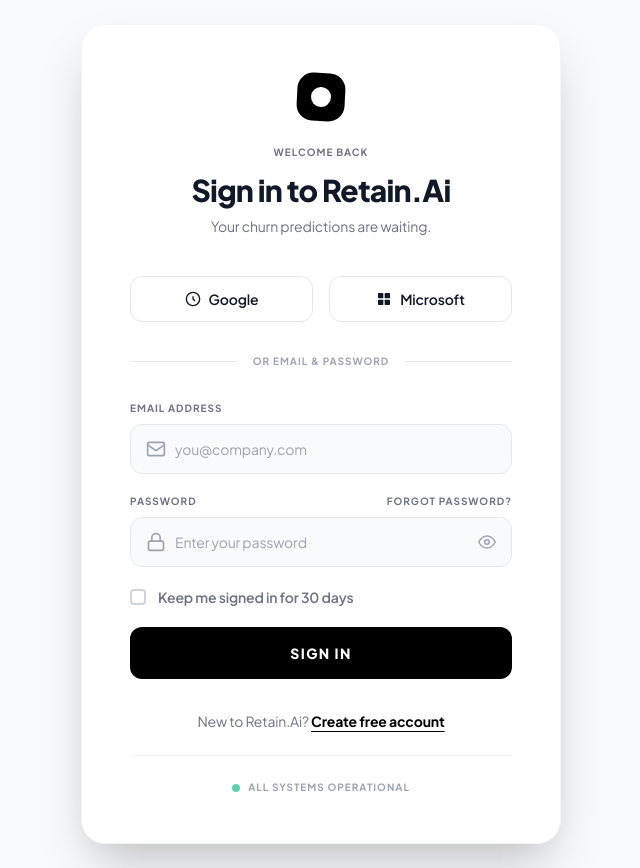
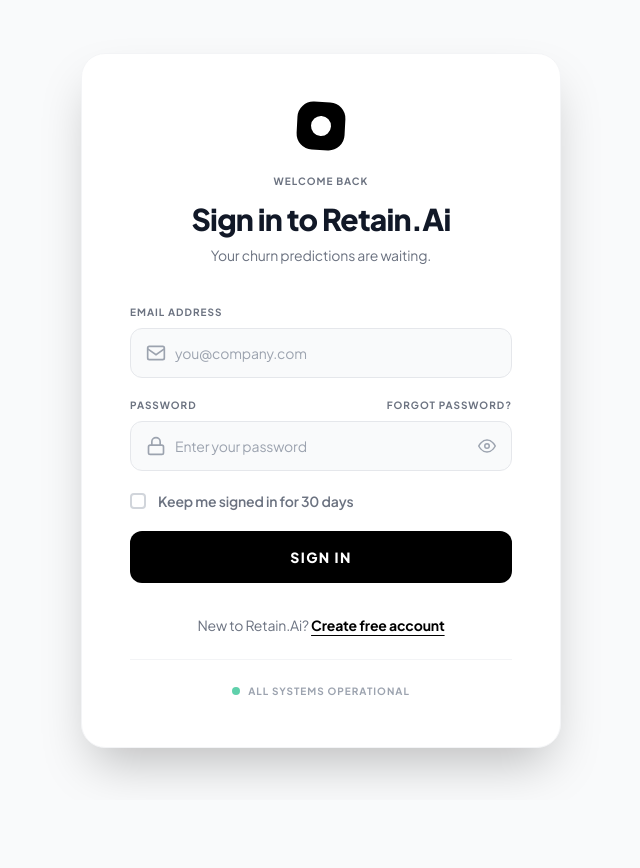
Before and after one commit to anubhavmohandas/Customer-retention-Churn-Prediction-using-Analytics-with-Cloud, a Django app: template apps/customer/templates/login.html in a window 1280 px wide. Shown: the whole page, without its empty margins (319-959 px from the left). After the commit the page ends 782 px from the top, so only its background shows below. Run offline with Django 3.2, Linux system fonts and the light colour scheme; the template is opened without the code that fills it, so the values that code supplies are empty; some libraries are stand-ins or nearby versions.

Commit message:
Remove fake Google/Microsoft SSO buttons from login page

```diff
--- a/apps/customer/templates/login.html
+++ b/apps/customer/templates/login.html
@@ -90,30 +90,6 @@
             <p class="text-gray-500 dark:text-zinc-400 text-sm">Your churn predictions are waiting.</p>
         </div>
 
-        <div class="grid grid-cols-2 gap-4 animate-fade-up delay-100">
-            <button type="button" class="flex items-center justify-center gap-2 py-3 px-4 border border-gray-200 dark:border-zinc-700 rounded-xl hover:bg-gray-50 dark:hover:bg-zinc-800 transition font-semibold text-sm dark:text-white">
-                <svg viewBox="0 0 24 24" fill="none" stroke="currentColor" stroke-width="2" width="16" height="16">
-                    <circle cx="12" cy="12" r="10"/>
-                    <path d="M12 8v4l3 3"/>
-                </svg>
-                Google
-            </button>
-            <button type="button" class="flex items-center justify-center gap-2 py-3 px-4 border border-gray-200 dark:border-zinc-700 rounded-xl hover:bg-gray-50 dark:hover:bg-zinc-800 transition font-semibold text-sm dark:text-white">
-                <svg viewBox="0 0 24 24" fill="currentColor" width="16" height="16">
-                    <rect x="3" y="3" width="8" height="8" rx="1"/>
-                    <rect x="13" y="3" width="8" height="8" rx="1"/>
-                    <rect x="3" y="13" width="8" height="8" rx="1"/>
-                    <rect x="13" y="13" width="8" height="8" rx="1"/>
-                </svg>
-                Microsoft
-            </button>
-        </div>
-
-        <div class="flex items-center gap-4 my-8 animate-fade-up delay-100">
-            <hr class="flex-1 border-gray-200 dark:border-zinc-800">
-            <span class="text-[10px] font-bold text-gray-400 uppercase tracking-widest">or email & password</span>
-            <hr class="flex-1 border-gray-200 dark:border-zinc-800">
-        </div>
 
         <div id="formError" class="hidden bg-red-50 dark:bg-red-500/10 border border-red-200 dark:border-red-500/20 text-red-600 dark:text-red-400 p-4 rounded-xl text-sm font-semibold mb-6 flex items-center gap-3">
             <svg class="w-5 h-5 flex-shrink-0" fill="none" viewBox="0 0 24 24" stroke="currentColor" stroke-width="2">
```
